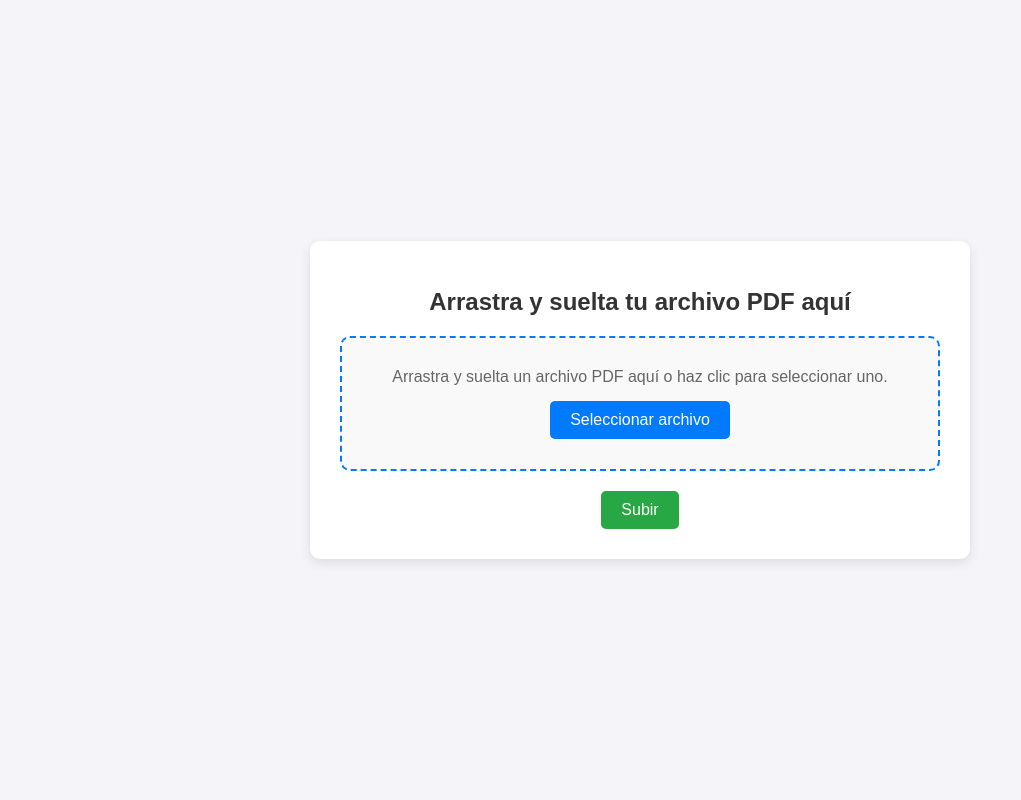
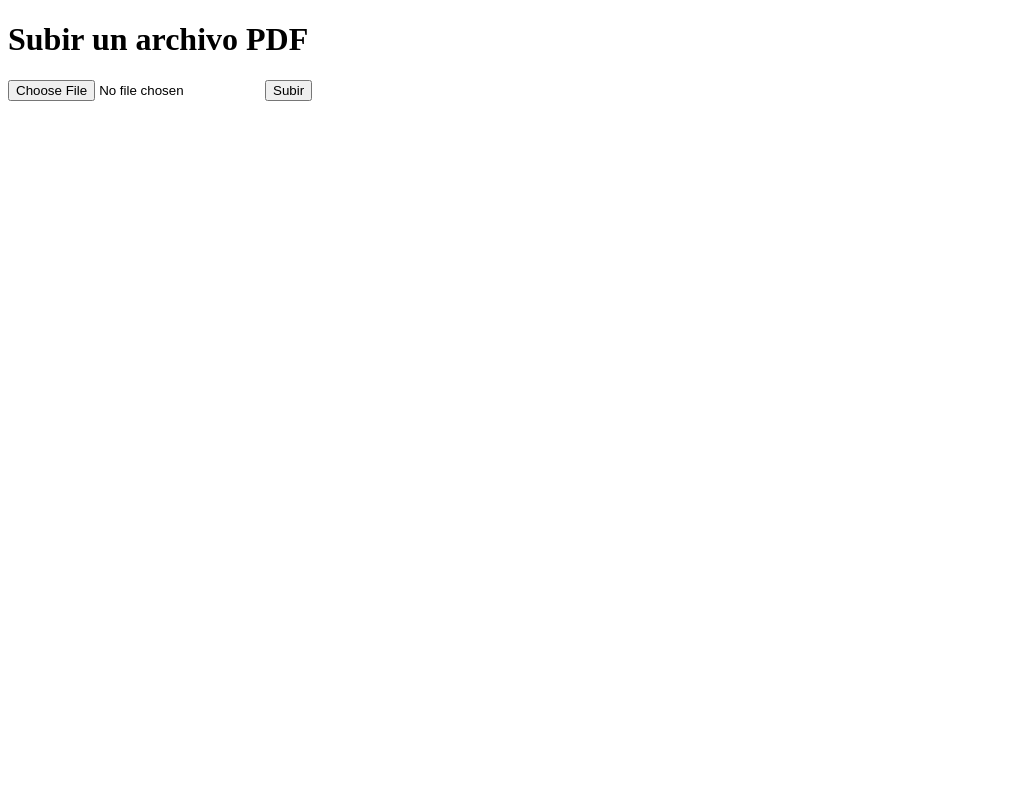
Before and after one commit to Abimael-Lib/pdf_analyzer, a Flask app: page / in a window 1280 px wide. Shown: the whole page, without its empty margins (0-1021 px from the left). Run offline with Flask 3, Linux system fonts and the light colour scheme; parts of the project's set-up code (start-up, migrations or seed data) failed here and were passed over.

Commit message:
subida y extraccion logradas

```diff
--- a/app/app.py
+++ b/app/app.py
@@ -1,15 +1,18 @@
 from flask import Flask, render_template, request, redirect, url_for
 import os
-import pdfplumber
+from PyPDF2 import PdfReader
+import logging
 
 app = Flask(__name__)
+
+# Configurar logging
+logging.basicConfig(level=logging.DEBUG)
 
 # Define la carpeta de subida
 app.config['UPLOAD_FOLDER'] = 'uploads/'
 app.config['ALLOWED_EXTENSIONS'] = {'pdf'}
 
-
-# Definir archivo permitidos
+# Definir archivos permitidos
 def allowed_file(filename):
     return '.' in filename and filename.rsplit('.', 1)[1].lower() in app.config['ALLOWED_EXTENSIONS']
 
@@ -17,8 +20,8 @@ def allowed_file(filename):
 @app.route('/', methods=['POST', 'GET'])
 def upload_file():
     if request.method == 'POST':
-        # Veficar si se envio el archivo
-        if 'file' in request.files:
+        # Verificar si se envió el archivo
+        if 'file' not in request.files:
             return 'No hay archivo'
 
         file = request.files['file']
@@ -26,34 +29,39 @@ def upload_file():
         if file.filename == '':
             return 'No se ha seleccionado un pdf'
 
-
         # Verifica que sea un archivo pdf
         if file and allowed_file(file.filename):
-            filename = os.path.join(app.config['UPLOAD_FOLDER'], file.filename)
-            file.save(filename)
-            return redirect(url_for('analyze_pdf', filename = file.filename))
+            try:
+                if not os.path.exists(app.config['UPLOAD_FOLDER']):
+                    os.makedirs(app.config['UPLOAD_FOLDER'])
+                filename = os.path.join(app.config['UPLOAD_FOLDER'], file.filename)
+                file.save(filename)
+                app.logger.info(f"Archivo guardado en: {filename}")
+                return redirect(url_for('extract_text_from_pdf', filename=file.filename))
+            except Exception as e:
+                app.logger.error(f"Error al guardar el archivo: {str(e)}")
+                return f"Error al guardar el archivo: {str(e)}"
+        else:
+            return "Tipo de archivo no permitido"
 
     return render_template('upload.html')
 
-
-# Funcion para analizar el pdf
-@app.route('/analyze/filename')
-def analyze_pdf(filename):
+# Función para analizar el pdf
+@app.route('/analyze/<filename>')
+def extract_text_from_pdf(filename):
     pdf_path = os.path.join(app.config['UPLOAD_FOLDER'], filename)
 
-    with pdfplumber.open(pdf_path) as pdf:
-        text = ''
-        for page in pdf.pages:
-            text += page.extract_text()
-
-    return render_template('analyze.html', text = text)
-
-
-
+    try:
+        with open(pdf_path, 'rb') as file:
+            pdf_reader = PdfReader(file)
+            text = ''
+            for page in pdf_reader.pages:
+                text += page.extract_text()
+        return render_template('analyze.html', text=text)
+    except Exception as e:
+        app.logger.error(f"Error al analizar el PDF: {str(e)}")
+        return f"Error al analizar el PDF: {str(e)}"
 
 # Inicializar la app
 if __name__ == '__main__':
-    if not os.path.exists(app.config['UPLOAD_FOLDER']):
-        os.makedirs(app.config('UPLOAD_FOLDER'))
-
     app.run(debug=True)
--- a/app/templates/upload.html
+++ b/app/templates/upload.html
@@ -3,135 +3,13 @@
 <head>
     <meta charset="UTF-8">
     <meta name="viewport" content="width=device-width, initial-scale=1.0">
-    <meta name="description" content="Sube y analiza archivos PDF de manera sencilla">
     <title>Subir PDF</title>
-    <style>
-        body {
-            font-family: 'Arial', sans-serif;
-            background-color: #f4f4f9;
-            color: #333;
-            margin: 0;
-            padding: 0;
-            display: flex;
-            justify-content: center;
-            align-items: center;
-            height: 100vh;
-        }
-        .container {
-            background-color: #fff;
-            border-radius: 10px;
-            padding: 30px;
-            box-shadow: 0 4px 12px rgba(0, 0, 0, 0.1);
-            text-align: center;
-            max-width: 600px;
-            width: 100%;
-        }
-        h1 {
-            font-size: 24px;
-            margin-bottom: 20px;
-            color: #333;
-        }
-        #drop-area {
-            border: 2px dashed #007bff;
-            border-radius: 10px;
-            padding: 30px;
-            background-color: #f9f9f9;
-            transition: background-color 0.3s ease;
-        }
-        #drop-area.dragover {
-            background-color: #e9ecef;
-        }
-        #drop-area p {
-            margin: 0;
-            font-size: 16px;
-            color: #666;
-        }
-        input[type="file"] {
-            display: none;
-        }
-        label {
-            background-color: #007bff;
-            color: white;
-            padding: 10px 20px;
-            border-radius: 5px;
-            cursor: pointer;
-            margin-top: 15px;
-            display: inline-block;
-        }
-        button {
-            margin-top: 20px;
-            background-color: #28a745;
-            color: white;
-            padding: 10px 20px;
-            border: none;
-            border-radius: 5px;
-            cursor: pointer;
-            font-size: 16px;
-        }
-        button:hover {
-            background-color: #218838;
-        }
-        @media (max-width: 600px) {
-            h1 {
-                font-size: 20px;
-            }
-            label, button {
-                font-size: 14px;
-                padding: 8px 16px;
-            }
-        }
-    </style>
 </head>
 <body>
-
-    <div class="container">
-        <h1>Arrastra y suelta tu archivo PDF aquí</h1>
-        <form id="upload-form" action="/upload" method="POST" enctype="multipart/form-data">
-            <div id="drop-area">
-                <p>Arrastra y suelta un archivo PDF aquí o haz clic para seleccionar uno.</p>
-                <input type="file" id="fileElem" name="file" accept="application/pdf" onchange="handleFiles(this.files)">
-                <label for="fileElem">Seleccionar archivo</label>
-            </div>
-            <button type="submit">Subir</button>
-        </form>
-    </div>
-
-    <script>
-        const dropArea = document.getElementById('drop-area');
-
-        // Prevenir comportamiento por defecto para el arrastre
-        ['dragenter', 'dragover', 'dragleave', 'drop'].forEach(eventName => {
-            dropArea.addEventListener(eventName, preventDefaults, false);
-        });
-
-        function preventDefaults(e) {
-            e.preventDefault();
-            e.stopPropagation();
-        }
-
-        // Añadir clase al arrastrar
-        ['dragenter', 'dragover'].forEach(eventName => {
-            dropArea.addEventListener(eventName, () => dropArea.classList.add('dragover'), false);
-        });
-
-        ['dragleave', 'drop'].forEach(eventName => {
-            dropArea.addEventListener(eventName, () => dropArea.classList.remove('dragover'), false);
-        });
-
-        // Manejar el drop
-        dropArea.addEventListener('drop', handleDrop, false);
-
-        function handleDrop(e) {
-            const dt = e.dataTransfer;
-            const files = dt.files;
-            handleFiles(files);
-        }
-
-        function handleFiles(files) {
-            const fileInput = document.getElementById('fileElem');
-            fileInput.files = files; // Añade los archivos arrastrados al input
-        }
-    </script>
-
+    <h1>Subir un archivo PDF</h1>
+    <form action="/" method="POST" enctype="multipart/form-data">
+        <input type="file" name="file" accept="application/pdf">
+        <button type="submit">Subir</button>
+    </form>
 </body>
 </html>
```
Also changed, not shown: app/templates/analyze.html (+4 -50 lines).
